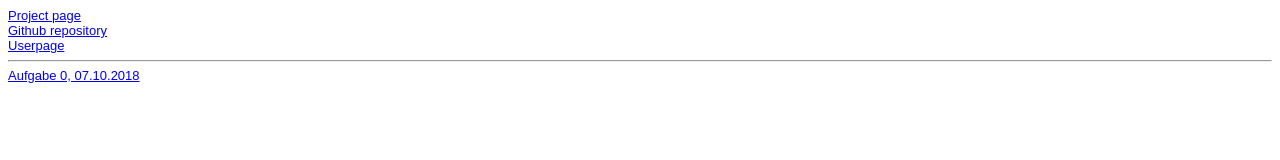
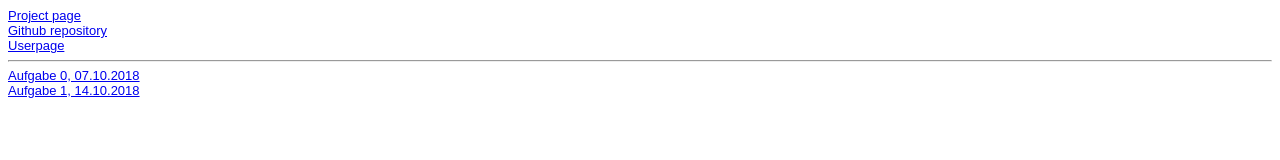
Before and after one commit to chiasmox/chiasmox.github.io, a plain HTML site: page Steckbrief/steckbrief.htm in a window 1280 px wide. Drawn offline with Linux system fonts and the light colour scheme.

Commit message:
Aufgabe 1 PDF

```diff
--- a/Steckbrief/steckbrief.htm
+++ b/Steckbrief/steckbrief.htm
@@ -17,5 +17,6 @@ body {
 	<a href="https://chiasmox.github.io/" target=_blank">Userpage</a></br>
 	<hr></hr>
 	<a href="https://chiasmox.github.io/EIA2/Aufgabe%200/website.html" target=_blank">Aufgabe 0, 07.10.2018</a></br>
+	<a href="https://chiasmox.github.io/EIA2/Aufgabe%201/Aufgabe1.pdf" target=_blank">Aufgabe 1, 14.10.2018</a></br>
 </body>
 </html>
```
